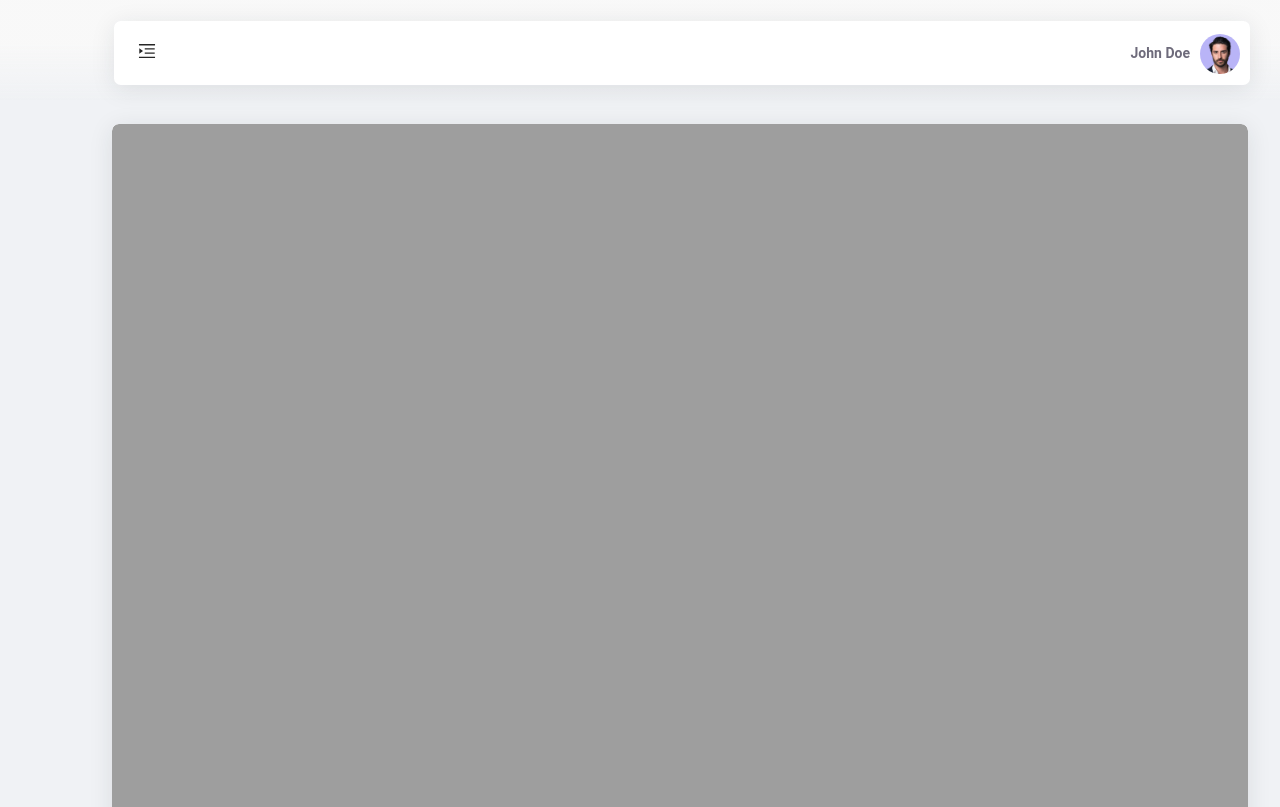
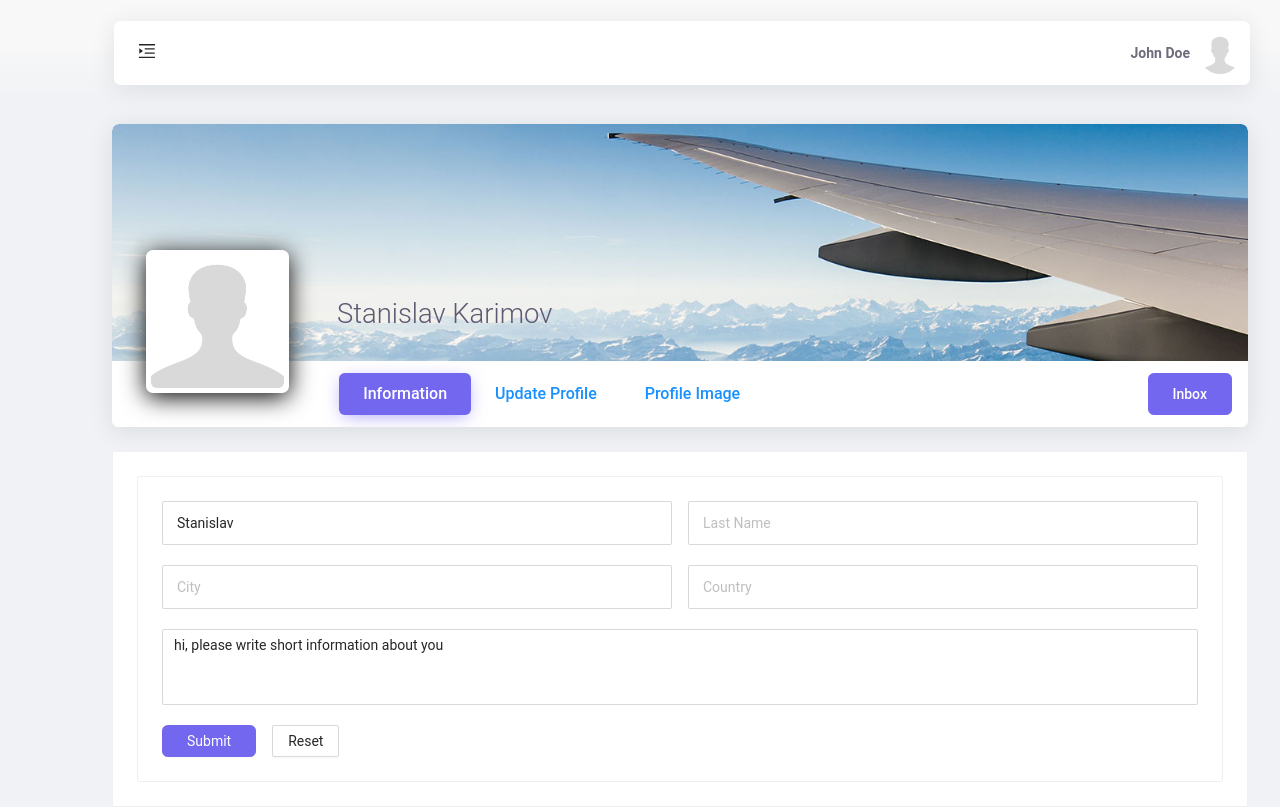
Before and after one commit to FatimeyiZahra/course-exam-reactJs, a React (Create React App) app: page /update-profile in a window 1280 px wide. Shown: the top 807 px of the page. Built offline with nearby package versions, Linux system fonts and the light colour scheme.

Commit message:
profile update info

```diff
--- a/src/app/layout/userDropdown/UserDropdown.jsx
+++ b/src/app/layout/userDropdown/UserDropdown.jsx
@@ -20,7 +20,7 @@ import 'antd/dist/antd.min.css'
 //   DropdownItem,
 // } from "reactstrap";
 // import { UserOutlined } from '@ant-design/icons';
-import defaultAvatar from "../../../assets/image/avatar/avatar-s-11.jpg";
+import defaultAvatar from "../../../assets/image/avatar/avatar.png";
 import { Menu, Dropdown } from "antd";
 import { Link } from "react-router-dom";
 // import { DownOutlined } from "@ant-design/icons";
--- a/src/app/pages/profile/Information.jsx
+++ b/src/app/pages/profile/Information.jsx
@@ -9,7 +9,7 @@ const Information = () => {
       <table className="table table-sm card-table">
         <tbody className="list font-size-sm">
           <tr>
-            <th style={{width:"191px",height:"52px"}}>FIRST NAME</th>
+            <th style={{width:"191px",border:"none"}}>FIRST NAME</th>
             <td>Stanislav</td>
           </tr>
           <tr>
--- a/src/app/pages/profile/ProfileHeader.jsx
+++ b/src/app/pages/profile/ProfileHeader.jsx
@@ -3,7 +3,8 @@
 // ** Icons Imports
 import { useState } from "react";
 import { AlignJustify, Rss, Info, Image, Users, Edit } from "react-feather";
-
+import UserAvatar from "../../../assets/image/avatar/avatar.png"
+import BackGroundPic from "../../../assets/image/background/profile-cover-9.jpg"
 // ** Reactstrap Imports
 import {
   Card,
@@ -33,21 +34,17 @@ const ProfileHeader = () => {
   return (
     <Card className="profile-header mb-2">
       <CardImg
-        src="http://localhost:3001/static/media/timeline.91041dd4.jpg"
+        src={BackGroundPic}
         alt="User Profile Image"
         top
       />
       <div className="position-relative">
         <div className="profile-img-container d-flex align-items-center">
           <div className="profile-img">
-            <img
-              className="rounded img-fluid"
-              src="http://localhost:3001/static/media/avatar-s-2.d21f2121.jpg"
-              alt="Card image"
-            />
+            <img  className="rounded img-fluid"  src={UserAvatar} alt="Card"  />
           </div>
           <div className="profile-title ms-3">
-            <h2 className="text-white">Stanislav Karimov</h2>
+            <h2 className="text-black">Stanislav Karimov</h2>
             {/* <p className="text-white">Designer</p> */}
           </div>
         </div>
--- a/src/app/pages/profile/UpdateProfile.jsx
+++ b/src/app/pages/profile/UpdateProfile.jsx
@@ -1,9 +1,80 @@
-import React from 'react'
+import React, { useState } from "react";
+import { Card, Row, Col, Form, Input, Button } from "antd";
 
+const { TextArea } = Input;
 const UpdateProfile = () => {
+  const [name, setName] = useState("Stanislav")
+  // console.log(name)
   return (
-    <div>UpdateProfile</div>
-  )
-}
+    <Card>
+      <Card>
+        <Form>
+          <Row gutter={[16, 16]}>
+            <Col span={12} xs={24} sm={12} md={12} lg={12} className="mb-1">
+              <Input
+                type="text"
+                name="name"
+                id="nameMulti"
+                value={name}
+                onChange={e => setName(e.target.value)}
+                // placeholder="First Name"
+                style={{padding:" 10px 14px"}}
+              />
+            </Col>
+            <Col span={12} xs={24} sm={12} md={12} lg={12} className="mb-1">
+              <Input
+                type="text"
+                name="lastname"
+                id="lastNameMulti"
+                placeholder="Last Name"
+                style={{padding:" 10px 14px"}}
+              />
+            </Col>
+            <Col span={12} xs={24} sm={12} md={12} lg={12} className="mb-1">
+              <Input
+                type="text"
+                name="city"
+                id="cityMulti"
+                style={{padding:" 10px 14px"}}
+                placeholder="City"
+              />
+            </Col>
+            <Col span={12} xs={24} sm={12} md={12} lg={12} className="mb-1">
+              <Input
+                type="text"
+                name="country"
+                id="CountryMulti"
+                style={{padding:" 10px 14px"}}
+                placeholder="Country"
+              />
+            </Col>
+            <Col span={12} xs={24} sm={24} md={24} lg={24} className="mb-1">
+              <TextArea
+                defaultValue="hi, please write short information about you"
+                placeholder="Controlled autosize"
+                autoSize={{ minRows: 3, maxRows: 5 }}
+              />
+            </Col>
 
-export default UpdateProfile
+            <Col sm="12">
+              <div className="d-flex">
+                <Button
+                  className="me-1 btn-primary"
+                  type="submit"
+                  onClick={(e) => e.preventDefault()}
+                >
+                  Submit
+                </Button>
+                <Button outline="true" color="secondary" type="reset">
+                  Reset
+                </Button>
+              </div>
+            </Col>
+          </Row>
+        </Form>
+      </Card>
+    </Card>
+  );
+};
+
+export default UpdateProfile;
```
Also changed, not shown: src/assets/image/avatar/avatar.png (added), src/assets/image/background/profile-cover-9.jpg (added).
